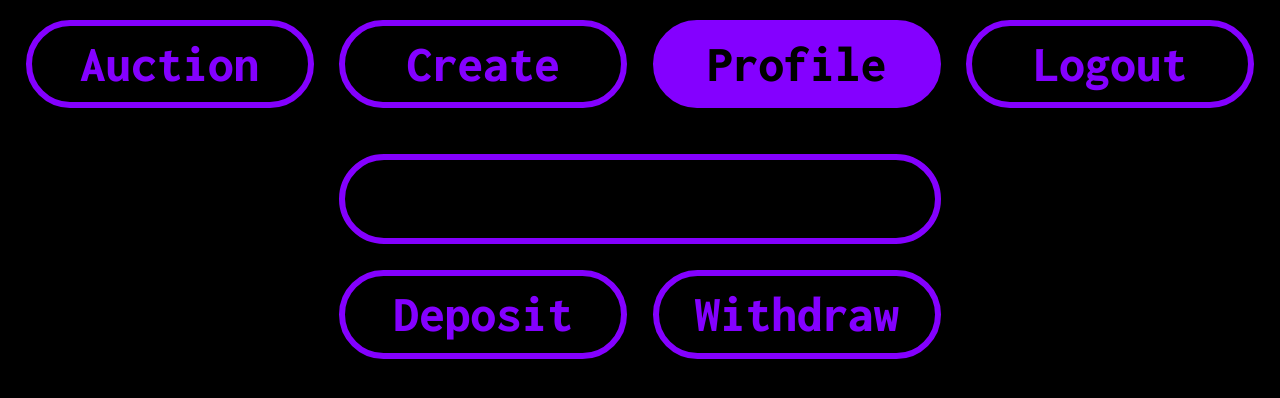
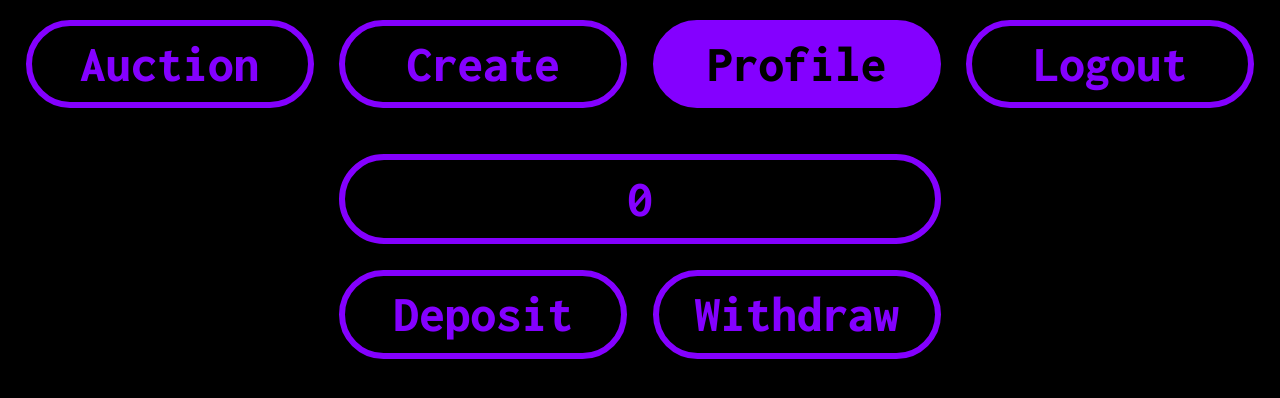
Before and after one commit to Nikolay-Petrov-Ognyanov/React-Auction, a React (Create React App) app: page /profile in a window 1280 px wide. Shown: the top 398 px of the page. Built offline with nearby package versions, Linux system fonts and the light colour scheme; sample sign-in values are in the browser's storage.

Commit message:
add deposit and withdraw

```diff
--- a/src/App.js
+++ b/src/App.js
@@ -7,14 +7,16 @@ import { Guard } from "./Guard"
 import { Create } from "./views/Create"
 import { Profile } from "./views/Profile"
 import { useEffect } from "react"
-import { useDispatch } from "react-redux"
+import { useDispatch, useSelector } from "react-redux"
 import * as userActions from "./features/user"
 
 export default function App() {
 	const dispatch = useDispatch()
 
+	const user = useSelector(state => state.user.value)
+
 	useEffect(() => {
-		if (localStorage.getItem("accessToken")) {
+		if (!user && localStorage.getItem("accessToken")) {
 			const {
 				_id,
 				accessToken,
--- a/src/views/Create.js
+++ b/src/views/Create.js
@@ -7,17 +7,14 @@ import * as usersActions from "../features/users"
 import * as auctionsActions from "../features/auctions"
 
 export function Create() {
-    // Initial state for form inputs and errors
-    const initialState = { name: "", price: "" }
-
-    const [inputs, setInputs] = useState(initialState)
-    const [errors, setErrors] = useState({ ...initialState, server: "" })
-
     // Get user data from Redux store
     const user = useSelector(state => state.user.value)
 
     const dispatch = useDispatch()
     const navigate = useNavigate()
+
+    const [inputs, setInputs] = useState({ name: "", price: 0 })
+    const [errors, setErrors] = useState({ name: "", price: "", server: "" })
 
     // Handles input change in the form
     function handleInputChange(event) {
@@ -128,9 +125,9 @@ export function Create() {
 
                     <div className="buttonsWrapper">
                         <button type="submit">Save</button>
-                        <button type="reset" onClick={() => setInputs(initialState)}>
-                            Reset
-                        </button>
+                        <button type="reset" onClick={() => {
+                            setInputs({ name: "", price: 0 })
+                        }}> Reset </button>
                     </div>
                 }
             </form>
--- a/src/views/Profile.js
+++ b/src/views/Profile.js
@@ -1,13 +1,86 @@
 import { useState } from "react"
-import { useSelector } from "react-redux"
+import { useDispatch, useSelector } from "react-redux"
+import * as service from "../service"
+import * as userActions from "../features/user"
+import * as usersActions from "../features/users"
 
 export function Profile() {
+    const dispatch = useDispatch()
+
     const user = useSelector(state => state.user.value)
 
     const [isDepositing, setIsDepositing] = useState(true)
 
-    function handleSubmit() {
-        console.log(isDepositing)
+    const [input, setInput] = useState({ amount: 0 })
+    const [error, setError] = useState({ amount: "", server: "" })
+
+    // Handles input change in the form
+    function handleInputChange(event) {
+        const { name, value } = event.target
+
+        setInput({ ...input, [name]: value })
+        setError({ ...error, server: "" })
+
+        validateInput(event)
+    }
+
+    // Validates the input values
+    function validateInput(event) {
+        const { name, value } = event.target
+
+        setError(state => {
+            const stateObject = { ...state, [name]: "" }
+
+            if (name === "amount") {
+                if (!value) {
+                    stateObject[name] = "Amount is required."
+                } else if (!Number.isInteger(Number(value))) {
+                    stateObject[name] = "Amount must be a whole number."
+                } else if (value.length > 10) {
+                    stateObject[name] = "Amount can be at most 10 characters long."
+                }
+            }
+
+            return stateObject
+        })
+    }
+
+    async function handleSubmit(event) {
+        event.preventDefault()
+
+        const { amount } = Object.fromEntries(new FormData(event.target))
+
+        let walletToBeUpdated = 0
+
+        const userWallet = Number(user.wallet) || 0
+
+        if (isDepositing) {
+            walletToBeUpdated = userWallet + Number(amount)
+
+            if (walletToBeUpdated >= 9999999999) {
+                walletToBeUpdated = 9999999999
+            }
+        }
+
+
+        else if (!isDepositing) {
+            walletToBeUpdated = userWallet - Number(amount)
+
+            if (walletToBeUpdated <= 0 || typeof Number(walletToBeUpdated) !== "number") {
+                walletToBeUpdated = 0
+            }
+        }
+
+        try {
+            await service.updateUser({ ...user, wallet: walletToBeUpdated })
+
+            localStorage.setItem("wallet", walletToBeUpdated)
+
+            dispatch(userActions.setUser({ ...user, wallet: walletToBeUpdated }))
+            dispatch(usersActions.updateUser({ ...user, wallet: walletToBeUpdated }))
+        } catch (error) {
+            console.error(error)
+        }
     }
 
     return user && <section>
@@ -17,13 +90,29 @@ export function Profile() {
             <p key={auction._id}>  {auction.name} </p>
         ))}
 
-        <form onSubmit={handleSubmit} className="transaction">
-            <input type="number" name="transaction" />
+        <form onSubmit={handleSubmit} className="amount">
+            <input
+                type="number"
+                name="amount"
+                value={input.amount}
+                onChange={handleInputChange}
+                onBlur={validateInput}
+            />
 
-            <div className="buttonsWrapper">
-                <button onClick={() => setIsDepositing(true)}> Deposit </button>
-                <button onClick={() => setIsDepositing(false)}> Withdraw </button>
-            </div>
+            {
+                !Object.values(error).some(entry => entry !== "") &&
+                !Object.values(input).some(entry => entry === "") &&
+
+                <div className="buttonsWrapper">
+                    <button type="submit" onClick={() => setIsDepositing(true)}>Deposit</button>
+                    <button type="submit" onClick={() => setIsDepositing(false)}>Withdraw</button>
+                </div>
+            }
         </form>
+
+        <div className="errorWrapper">
+            {error.amount && <p className="error">{error.amount}</p>}
+            {error.server && <p className="error">{error.server}</p>}
+        </div>
     </section>
 }
```
